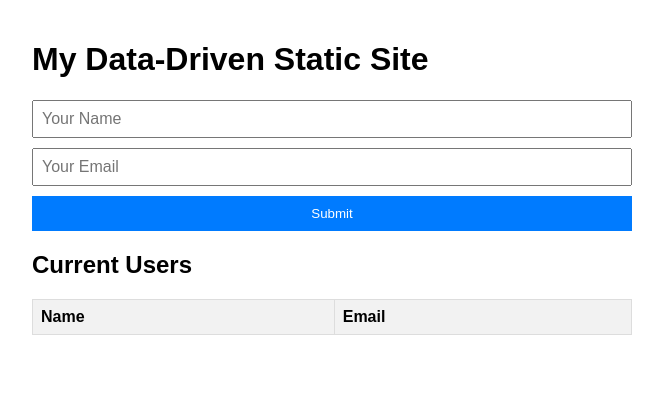
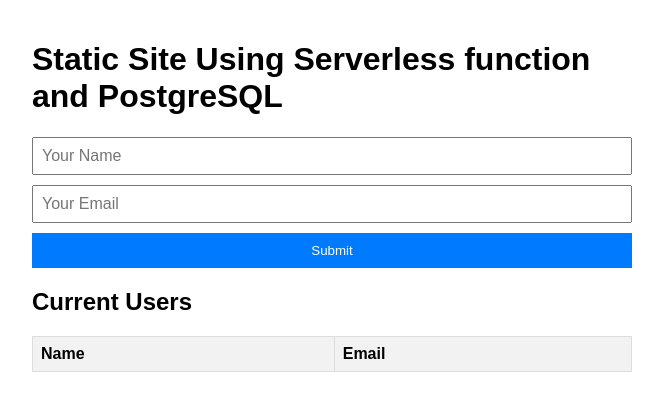
Before and after one commit to Juan321654/netlify_db_test, a website: page index.html in a window 1280 px wide. Shown: the whole page, without its empty margins (308-971 px from the left). Drawn offline with Linux system fonts and the light colour scheme; no server answers.

Commit message:
better title

```diff
--- a/index.html
+++ b/index.html
@@ -54,7 +54,7 @@
     </style>
   </head>
   <body>
-    <h1>My Data-Driven Static Site</h1>
+    <h1>Static Site Using Serverless function and PostgreSQL</h1>
     <form id="myForm" action="/.netlify/functions/submit-form" method="POST">
       <input type="text" name="name" placeholder="Your Name" required />
       <input type="email" name="email" placeholder="Your Email" required />
```
